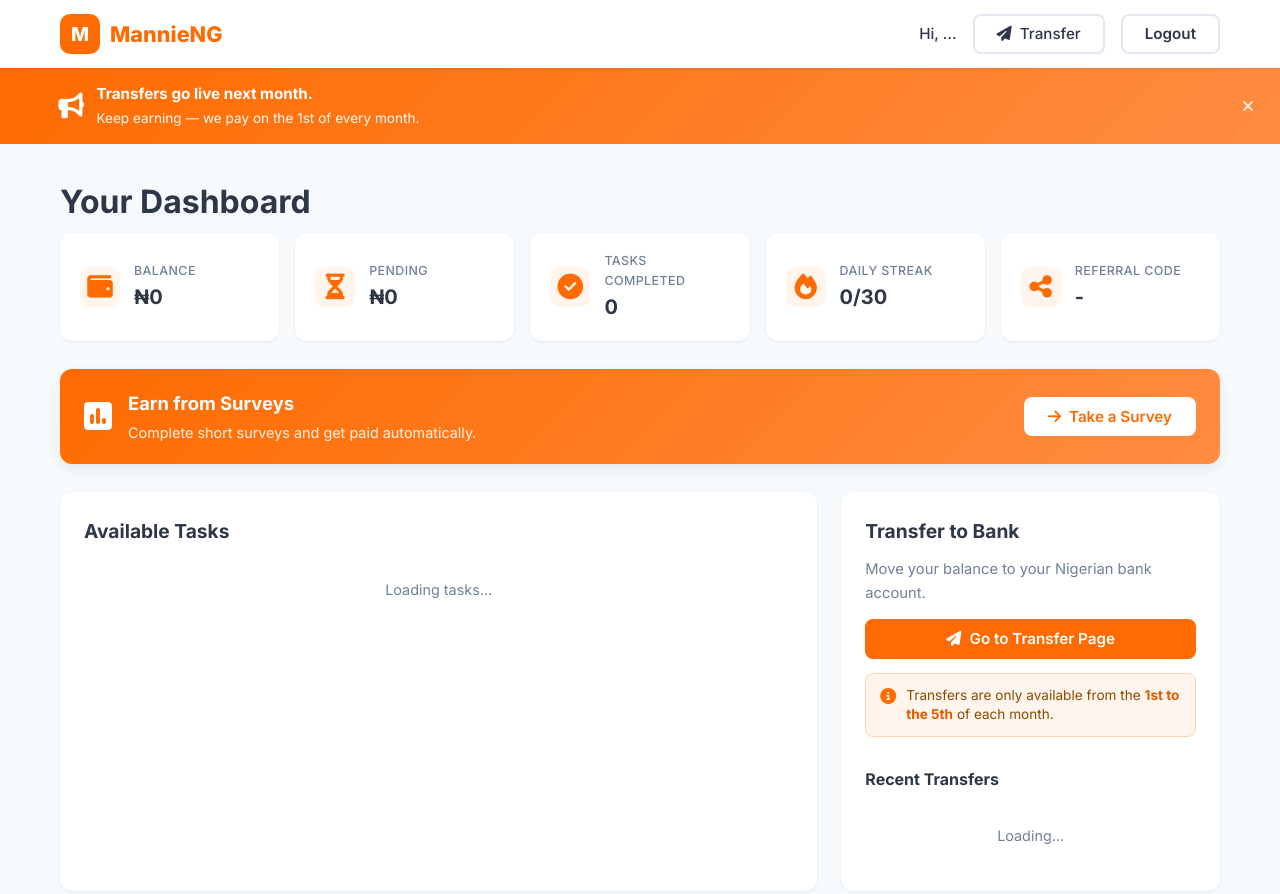
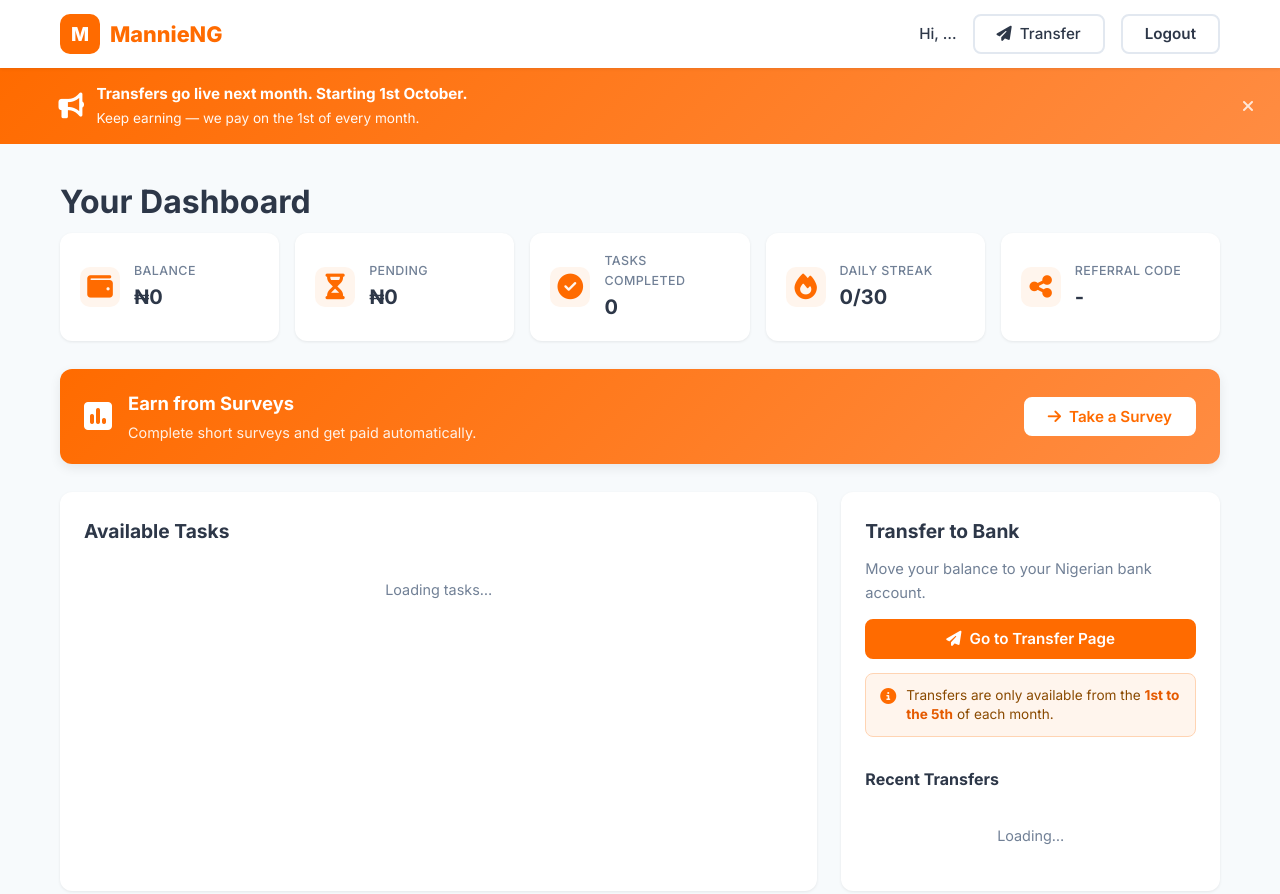
Before and after one commit to gigi-josh/manni, a website: page public/dashboard.html in a window 1280 px wide. Shown: the top 894 px of the page. Drawn offline with Linux system fonts and the light colour scheme.

Commit message:
Update dashboard.html

```diff
--- a/public/dashboard.html
+++ b/public/dashboard.html
@@ -30,7 +30,7 @@
         <div class="container">
             <i class="fas fa-bullhorn"></i>
             <div>
-                <strong>Transfers go live next month.</strong>
+                <strong>Transfers go live next month. Starting 1st October.</strong>
                 <span>Keep earning — we pay on the 1st of every month.</span>
             </div>
             <button onclick="document.getElementById('announcementBanner').remove()" aria-label="Close">
```
